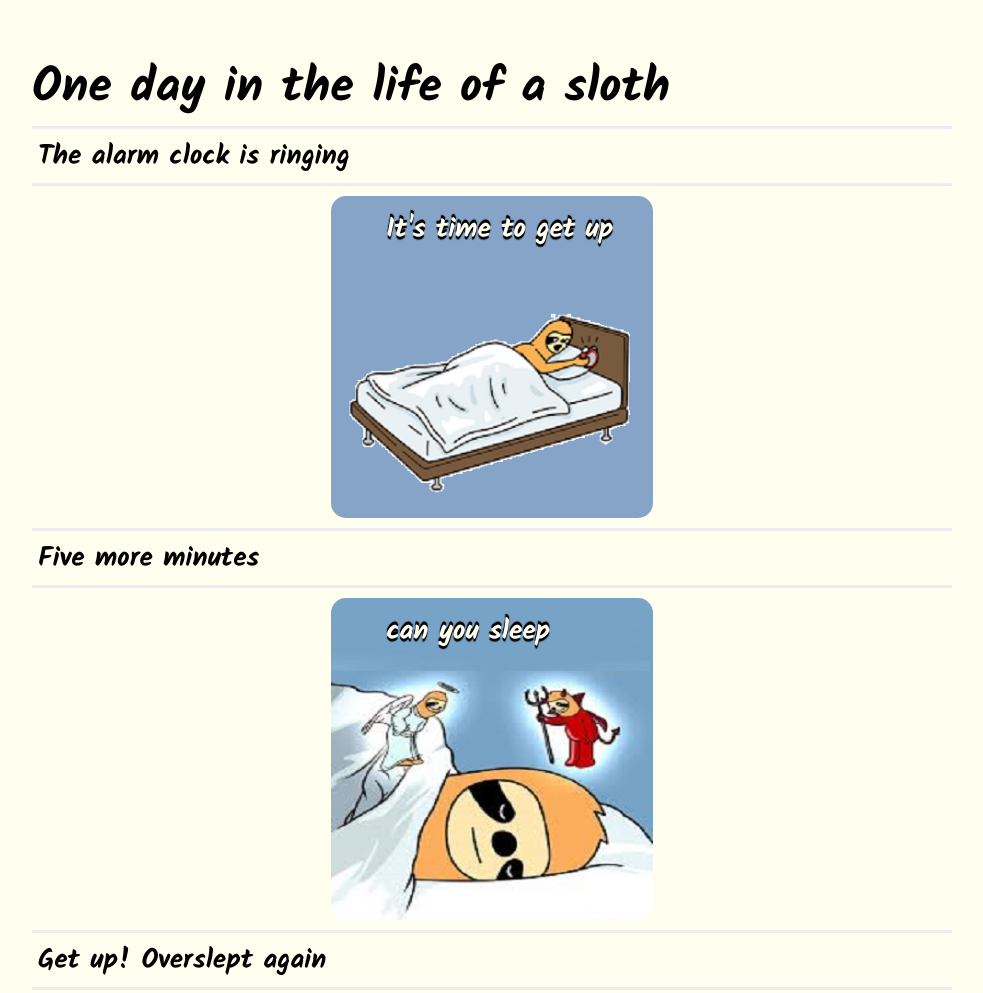
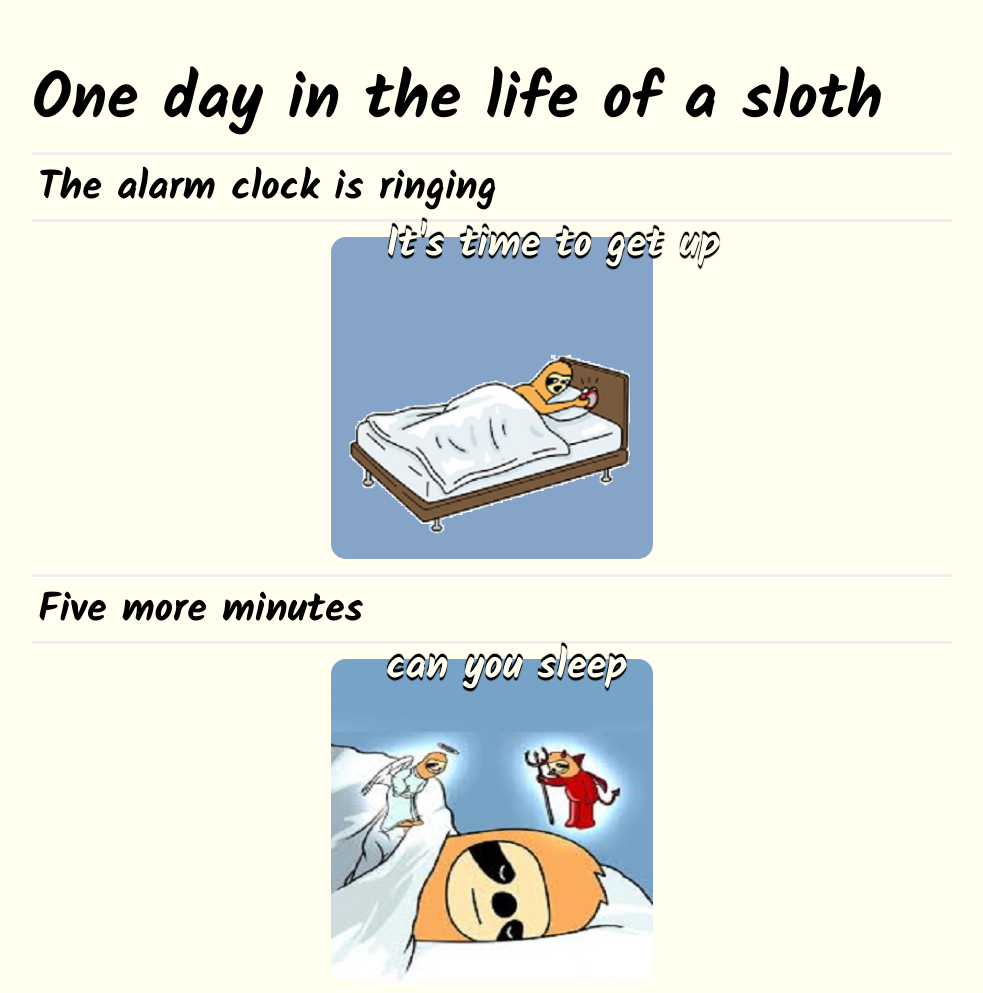
Before and after one commit to Lili-126/JavaScript-element, a plain HTML site: page CSS-Accordion/index.html in a window 1280 px wide. Shown: the top 993 px of the page, without its empty margins (148-1131 px from the left). Drawn offline with Linux system fonts and the light colour scheme.

Commit message:
refactor: fixed size text

```diff
--- a/CSS-Accordion/style.scss
+++ b/CSS-Accordion/style.scss
@@ -5,7 +5,7 @@
 
 %text {
     font-family: Kalam;
-    font-size: 1.7rem;
+    font-size: 2.5rem;
     text-align: left;
     font-weight: 700;
 }
@@ -25,7 +25,7 @@ body {
 }
 
 .title {
-    font-size: 3rem;
+    font-size: 4rem;
     color: #000;
     margin-top: 50px;
 }
@@ -35,7 +35,7 @@ body {
     position: relative;
 .btn__accordion {
     width: 100%;
-    height: 60px;
+    height: 70px;
     margin: 0 auto;
     border-left: none;
     border-right: none;
@@ -47,7 +47,7 @@ body {
 .image__accordion {
     display: block;
     width: 35%;
-    margin: 10px auto;
+    margin: 15px auto;
     border-radius: 15px;
 }
 }
@@ -60,6 +60,6 @@ body {
     0px -3px 1px #000,
     -0px 3px 1px #000;
     position: absolute;
-    top: 21%;
+    top: 15%;
     left: 38.5%;
 }
```
Also changed, not shown: CSS-Accordion/style.css.
